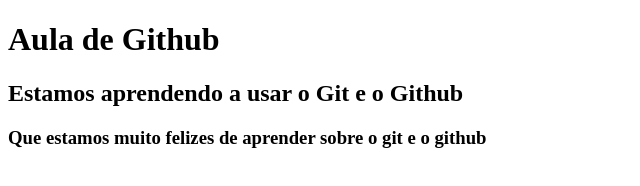
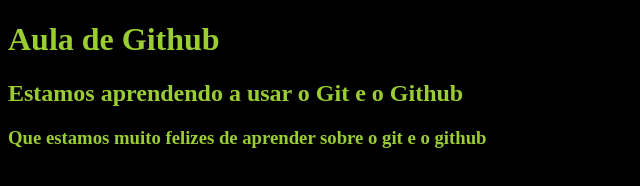
Before and after one commit to tecnogueto/aulas-de-github, a plain HTML site: page index.html in a window 1280 px wide. Shown: the whole page, without its empty margins (0-640 px from the left). Drawn offline with Linux system fonts and the light colour scheme.

Commit message:
Criação do arquivo estilo.css

```diff
--- /dev/null
+++ b/css/estilo.css
@@ -0,0 +1,4 @@
+body {
+    background: #000;
+    color: yellowgreen;
+}
--- a/index.html
+++ b/index.html
@@ -5,6 +5,7 @@
     <meta http-equiv="X-UA-Compatible" content="IE=edge">
     <meta name="viewport" content="width=device-width, initial-scale=1.0">
     <title>Aula de Github</title>
+    <link rel="stylesheet" href="css/estilo.css">
 </head>
 <body>
     <h1>Aula de Github</h1>
```
